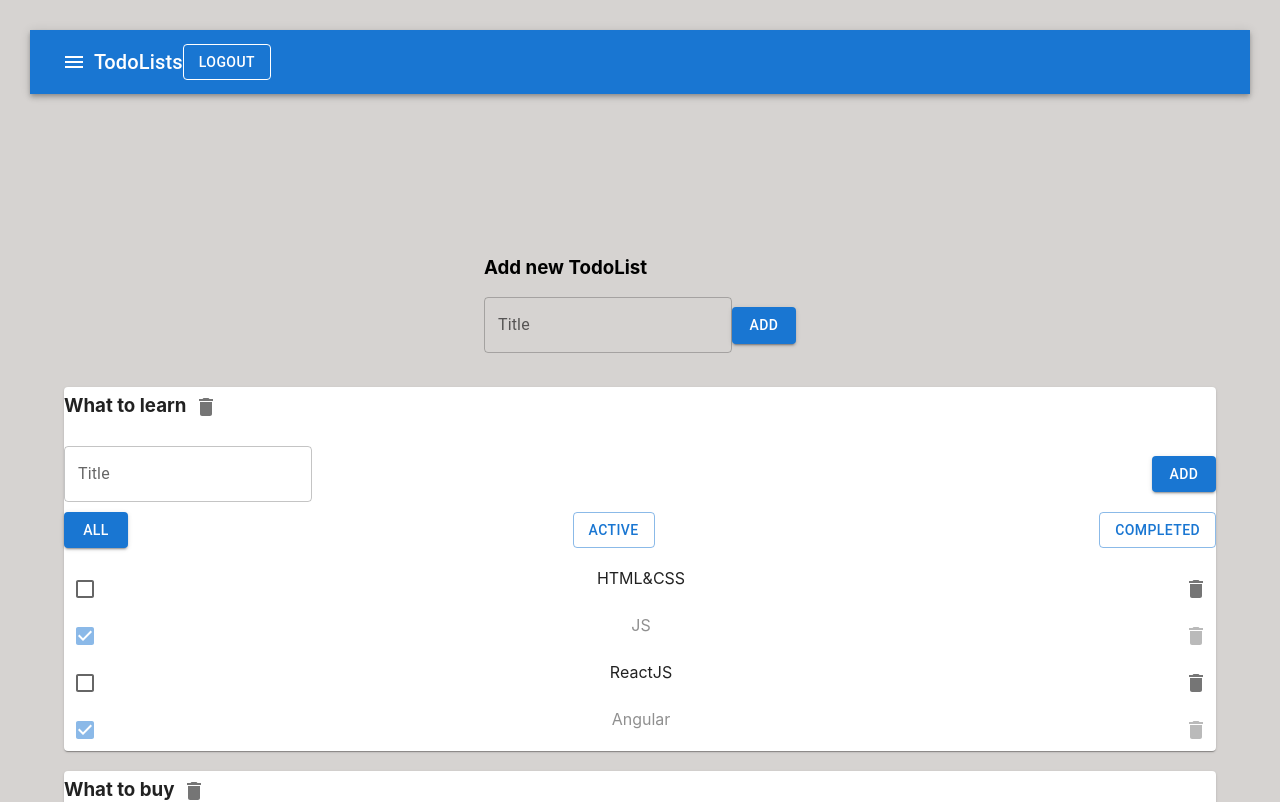
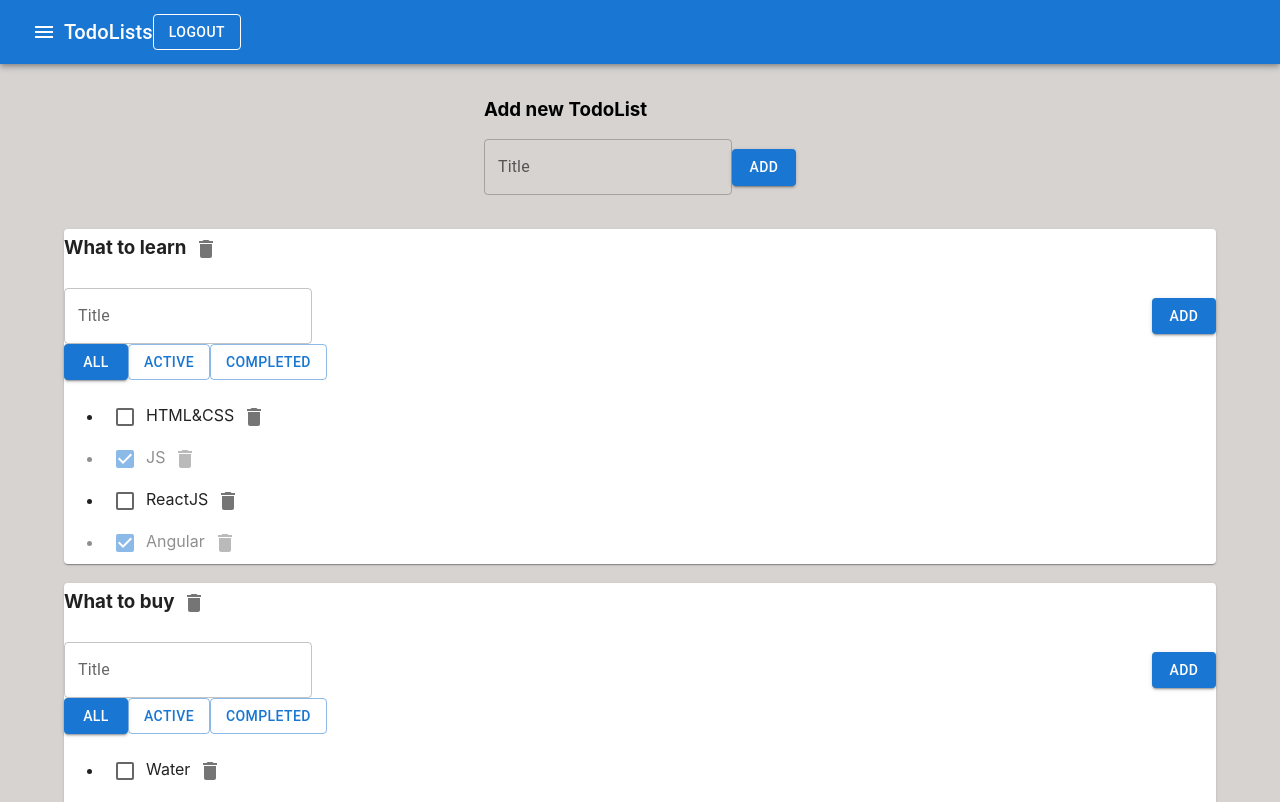
Before and after one commit to efValeron/TodoList, a React (Create React App) app: page / in a window 1280 px wide. Shown: the top 802 px of the page. Built offline with nearby package versions, Linux system fonts and the light colour scheme.

Commit message:
removed unnecessary styles

```diff
--- a/src/App.css
+++ b/src/App.css
@@ -1,34 +1,7 @@
-.App {
-    padding: 30px;
-    display: flex;
-    gap: 8rem;
-    flex-direction: row;
-    flex-wrap: wrap;
-}
-
-.App > ul {
-    margin: 0;
-    padding: 0;
-}
-
-.button-filter-group {
-    display: flex;
-    justify-content: space-between;
-    margin-top: 10px;
-}
-
-.todolist-ul {
-    display: flex;
-    flex-direction: column;
-    margin: 20px 0;
-    padding: 0;
-    gap: 5px;
-}
-
-.todolist-ul > li {
-    display: flex;
-    justify-content: space-between;
-}
+/*.App {*/
+/*    box-sizing: border-box;*/
+/*    padding: 0 2rem;*/
+/*}*/
 
 .error {
     border: red 1px solid;
@@ -38,10 +11,6 @@
     color: red;
 }
 
-.active-filter {
-    background-color: aquamarine;
-}
-
 .is-done {
     opacity: 0.5;
 }
```
